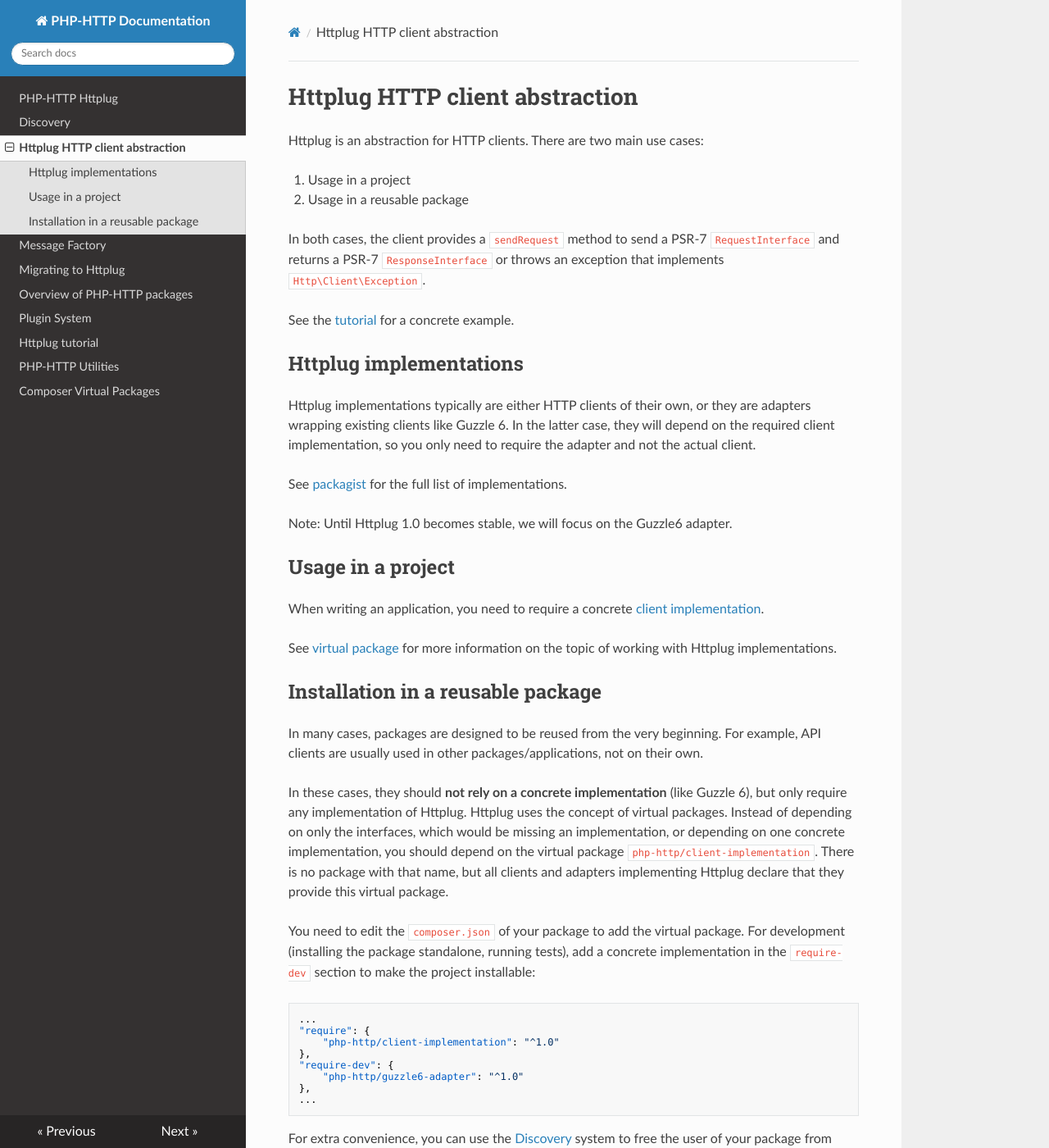
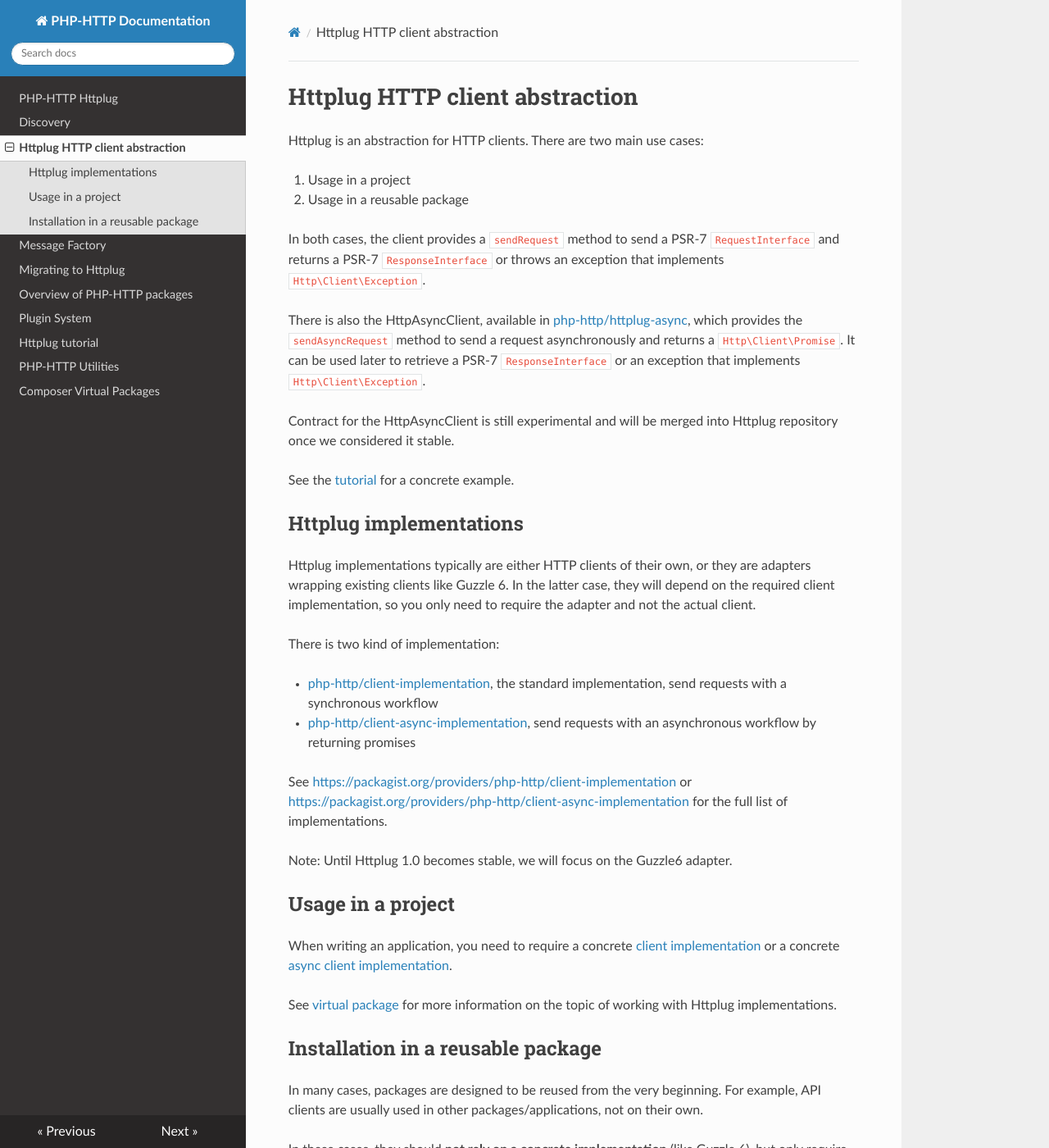
Before and after one commit to php-http/documentation, an MkDocs documentation site: the page built from docs/httplug.md, in a window 1280 px wide and 1400 px high. Shown: the whole window at 82% size. Built offline with MkDocs 1.6.1, drawn with Linux system fonts in a browser that asks for light colours; nearby versions of some CDN libraries; some of the changed text lies outside the part shown.

Commit message:
Add document for async client

```diff
--- a/docs/httplug.md
+++ b/docs/httplug.md
@@ -5,22 +5,35 @@ Httplug is an abstraction for HTTP clients. There are two main use cases:
 1. Usage in a project
 2. Usage in a reusable package
 
-In both cases, the client provides a `sendRequest` method to send a PSR-7 `RequestInterface` and returns a PSR-7 `ResponseInterface` or throws an exception that implements `Http\Client\Exception`.
+In both cases, the client provides a `sendRequest` method to send a PSR-7 `RequestInterface` and returns a PSR-7 `ResponseInterface`
+or throws an exception that implements `Http\Client\Exception`.
+
+There is also the HttpAsyncClient, available in [php-http/httplug-async](https://packagist.org/packages/php-http/httplug-async), which provides the `sendAsyncRequest` method to send a request asynchronously and returns a `Http\Client\Promise`.
+It can be used later to retrieve a PSR-7 `ResponseInterface` or an exception that implements `Http\Client\Exception`.
+
+Contract for the HttpAsyncClient is still experimental and will be merged into Httplug repository once we considered it stable.
 
 See the [tutorial](tutorial.md) for a concrete example.
 
-
 ## Httplug implementations
 
-Httplug implementations typically are either HTTP clients of their own, or they are adapters wrapping existing clients like Guzzle 6. In the latter case, they will depend on the required client implementation, so you only need to require the adapter and not the actual client.
+Httplug implementations typically are either HTTP clients of their own, or they are adapters wrapping existing clients like Guzzle 6.
+In the latter case, they will depend on the required client implementation, so you only need to require the adapter and not the actual client.
 
-See [packagist](https://packagist.org/providers/php-http/client-implementation) for the full list of implementations.
+There is two kind of implementation:
+
+ * [php-http/client-implementation](https://packagist.org/providers/php-http/client-implementation), the standard implementation, send requests with a synchronous workflow
+ * [php-http/client-async-implementation](https://packagist.org/providers/php-http/client-async-implementation), send requests with an asynchronous workflow by returning promises
+
+See [https://packagist.org/providers/php-http/client-implementation](https://packagist.org/providers/php-http/client-implementation) or [https://packagist.org/providers/php-http/client-async-implementation](https://packagist.org/providers/php-http/client-async-implementation) for
+the full list of implementations.
 
 Note: Until Httplug 1.0 becomes stable, we will focus on the Guzzle6 adapter.
 
 ## Usage in a project
 
-When writing an application, you need to require a concrete [client implementation](https://packagist.org/providers/php-http/client-implementation).
+When writing an application, you need to require a concrete [client implementation](https://packagist.org/providers/php-http/client-implementation) or
+a concrete [async client implementation](https://packagist.org/providers/php-http/client-async-implementation).
 
 See [virtual package](virtual-package.md) for more information on the topic of working with Httplug implementations.
 
@@ -29,7 +42,10 @@ See [virtual package](virtual-package.md) for more information on the topic of w
 
 In many cases, packages are designed to be reused from the very beginning. For example, API clients are usually used in other packages/applications, not on their own.
 
-In these cases, they should **not rely on a concrete implementation** (like Guzzle 6), but only require any implementation of Httplug. Httplug uses the concept of virtual packages. Instead of depending on only the interfaces, which would be missing an implementation, or depending on one concrete implementation, you should depend on the virtual package `php-http/client-implementation`. There is no package with that name, but all clients and adapters implementing Httplug declare that they provide this virtual package.
+In these cases, they should **not rely on a concrete implementation** (like Guzzle 6), but only require any implementation of Httplug.
+Httplug uses the concept of virtual packages. Instead of depending on only the interfaces, which would be missing an implementation,
+or depending on one concrete implementation, you should depend on the virtual package `php-http/client-implementation` or `php-http/async-client-implementation`.
+There is no package with that name, but all clients and adapters implementing Httplug declare that they provide one of this virtual package or both.
 
 You need to edit the `composer.json` of your package to add the virtual package. For development (installing the package standalone, running tests), add a concrete implementation in the `require-dev` section to make the project installable:
 
```
Also changed, not shown: docs/discovery.md (+27 -3 lines), docs/tutorial.md (+109 -4 lines).
